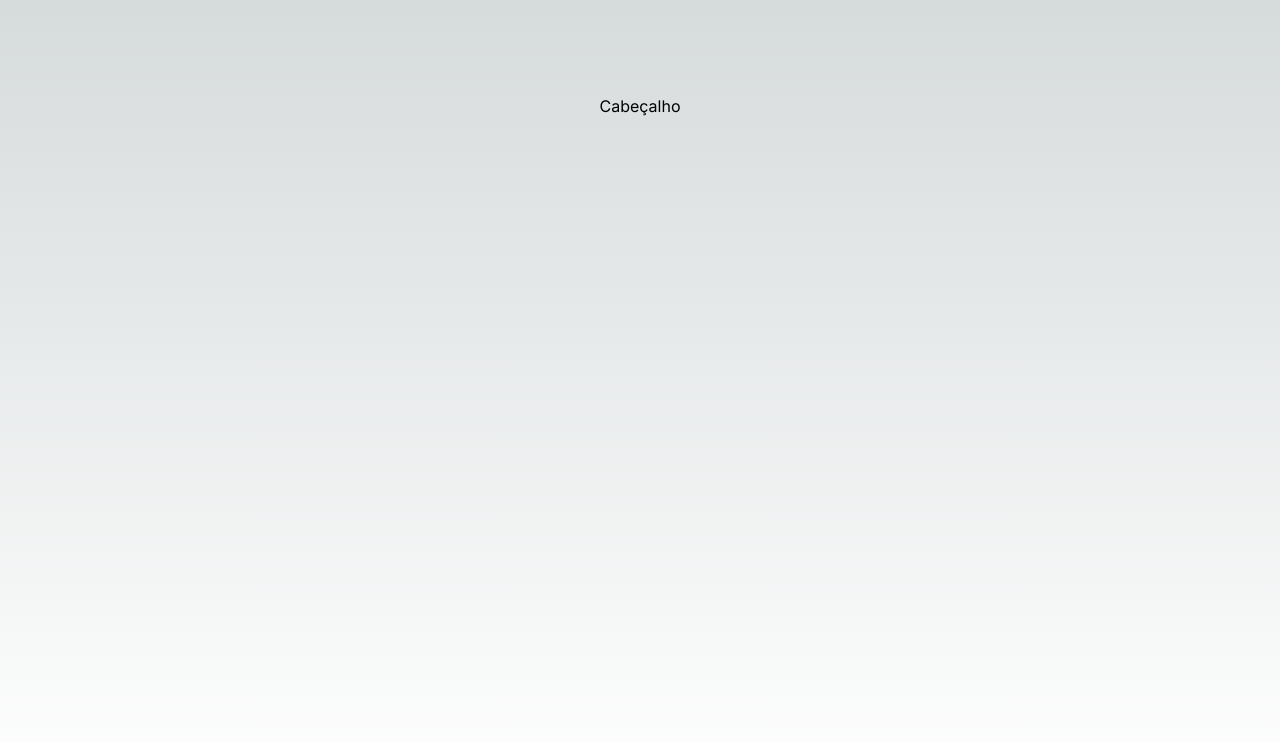
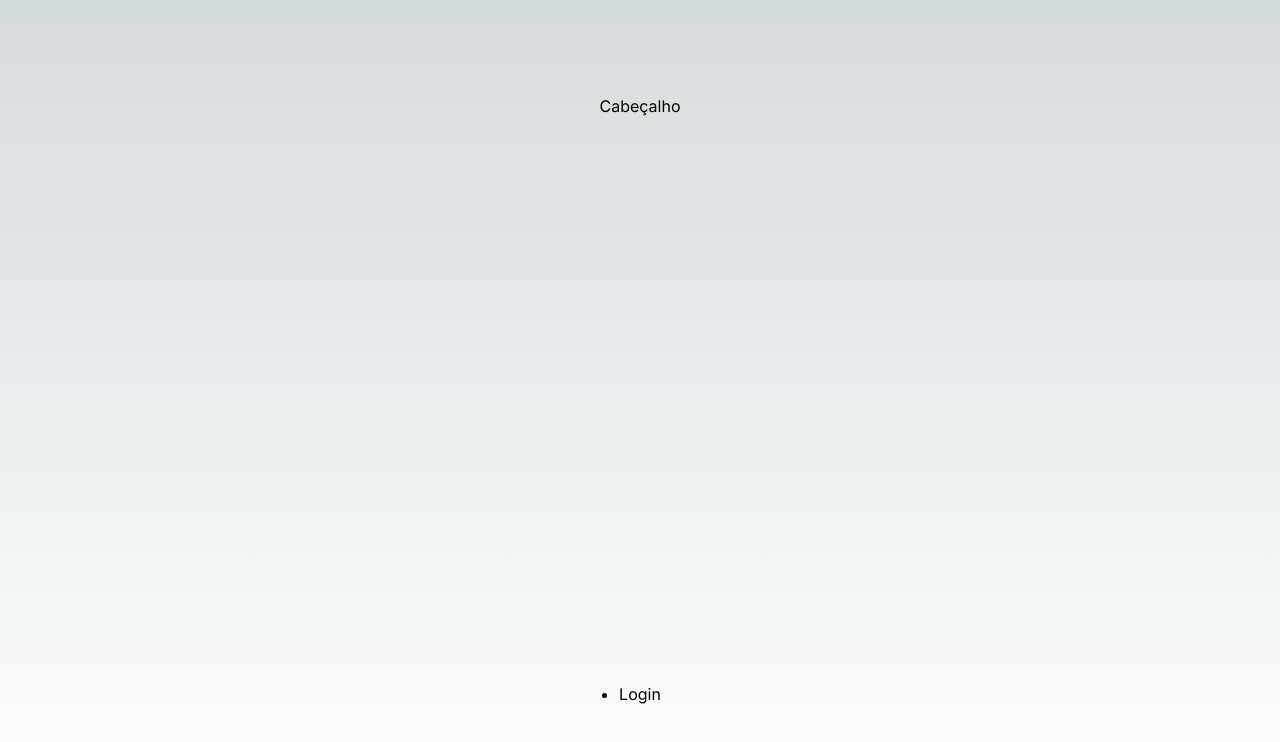
Before and after one commit to morrid0/scored, a Next.js app: page / in a window 1280 px wide. Shown: the top 742 px of the page. Built offline with nearby package versions, Linux system fonts and the light colour scheme.

Commit message:
Criando componente Navbar e redirecinando para a página de Login

```diff
--- /dev/null
+++ b/src/app/components/navbar/Navbar.js
@@ -0,0 +1,9 @@
+export default function Navbar() {
+    return (
+        <ul>
+            <li>
+                <a href={"/login"}>Login</a>
+            </li>
+        </ul>
+    )
+}
--- a/src/app/page.tsx
+++ b/src/app/page.tsx
@@ -1,5 +1,6 @@
 import Header from './/components/header/Header'
-import Footer from './components/footer/Footer'
+import Navbar from './components/navbar/Navbar'
+
 import styles from './page.module.css'
 
 export default function Home() {
@@ -7,7 +8,8 @@ export default function Home() {
     <main className={styles.main}>
 
         <Header />
-        <Footer />
+        <Navbar />
+
 
     </main>
   )
```
Also changed, not shown: src/app/login/page.tsx (added, +10 -0 lines).
